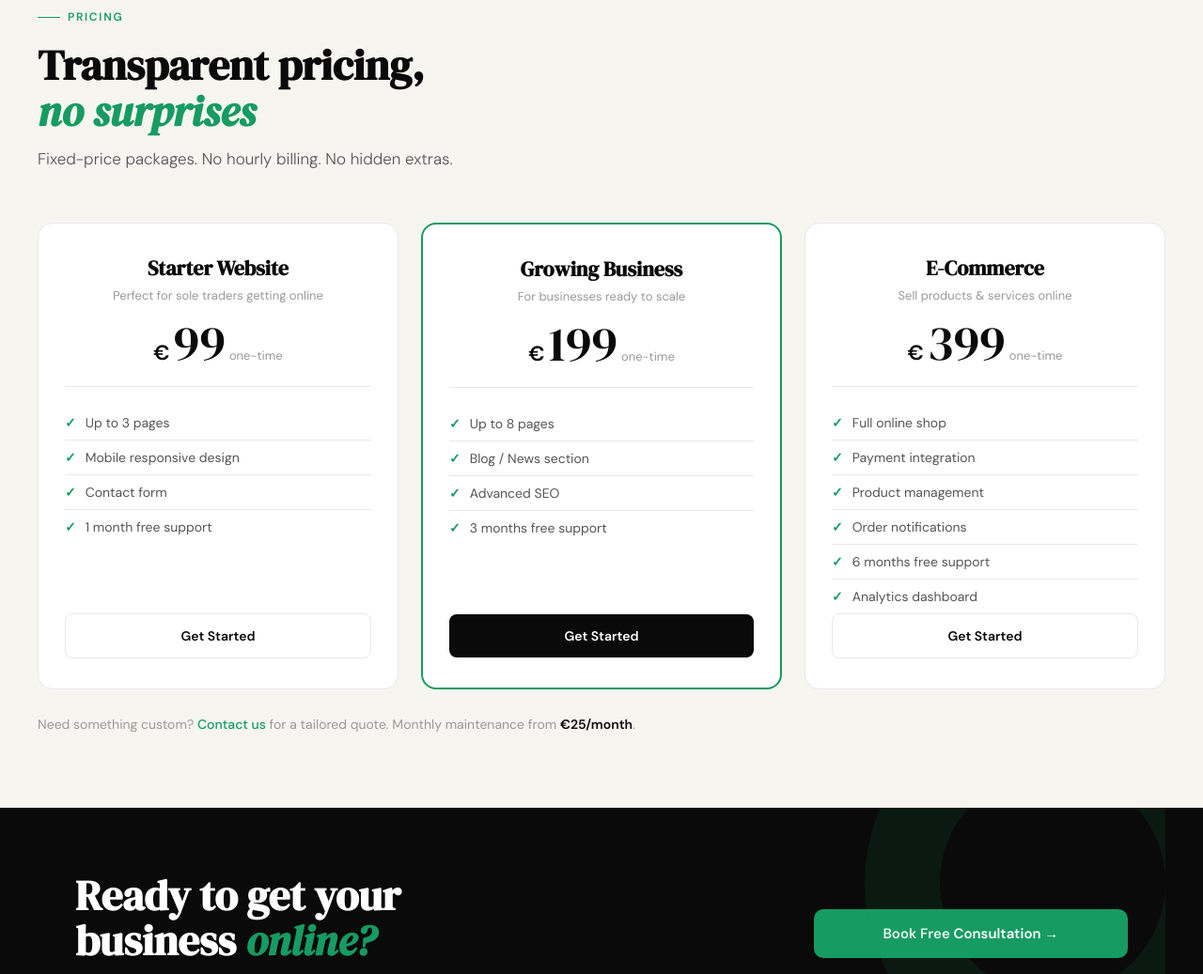
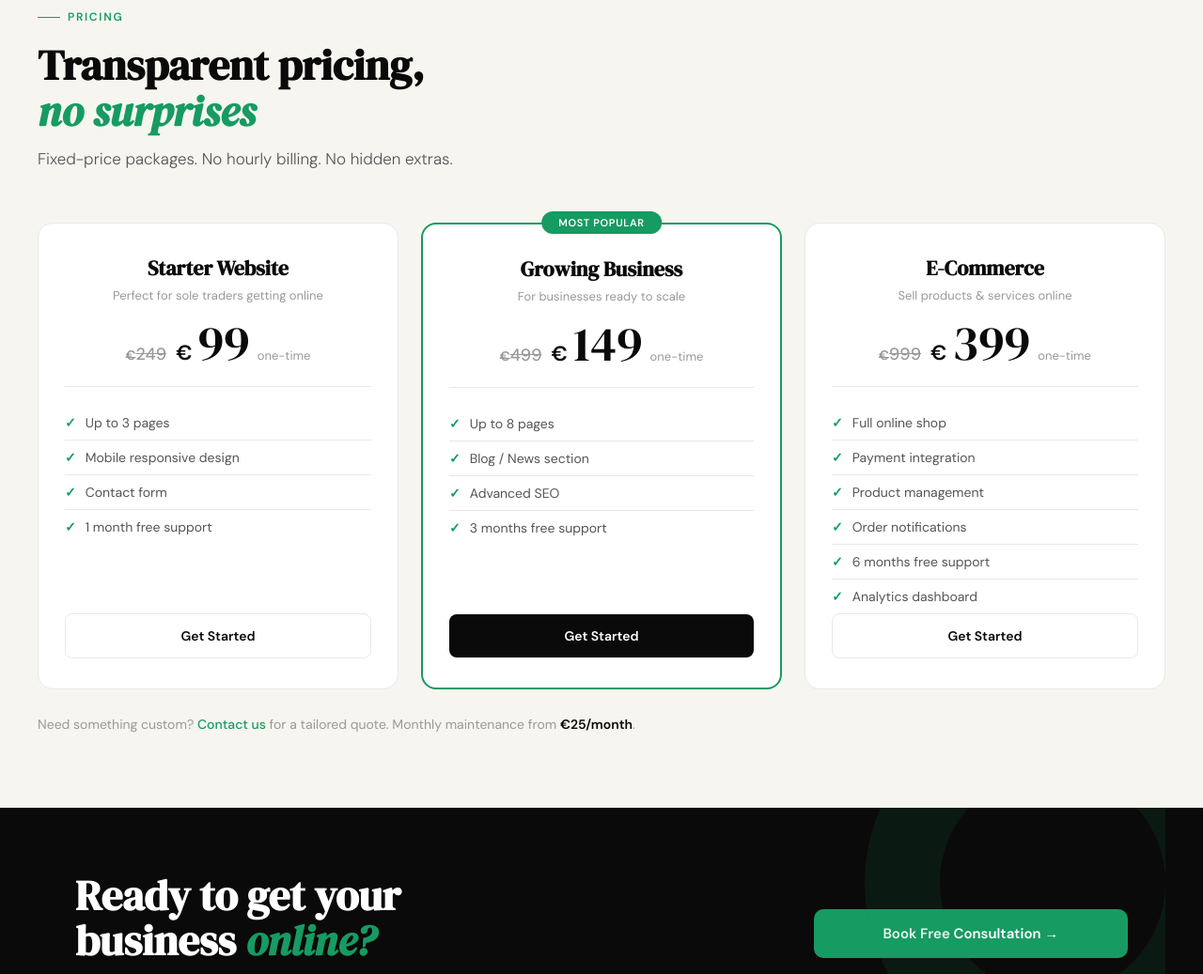
Before and after one commit to CommitMike/finaldublinwebsiteco, a plain HTML site: page index.html in a window 1280 px wide. Shown: the part 3244-4281 px from the top of the page at 94% size. Drawn offline with Linux system fonts and the light colour scheme.

Commit message:
pricing changes

```diff
--- a/css/styles.css
+++ b/css/styles.css
@@ -257,6 +257,7 @@ h4 { font-size: 15px; font-weight: 600; color: var(--ink); margin-bottom: 6px; }
   border: 1px solid var(--line);
   border-radius: var(--radius-lg);
   padding: 32px 28px;
+  position: relative; /* Added to support absolute positioning of badge if needed */
 }
 .pricing-card:hover { box-shadow: 0 16px 40px rgba(0,0,0,0.08); }
 .pricing-card.featured { border: 2px solid var(--green); }
@@ -270,10 +271,15 @@ h4 { font-size: 15px; font-weight: 600; color: var(--ink); margin-bottom: 6px; }
 .pricing-header { text-align: center; padding-bottom: 20px; border-bottom: 1px solid var(--line); margin-bottom: 20px; }
 .pricing-header h3 { font-family: var(--serif); font-size: 22px; margin-bottom: 6px; }
 .pricing-header p { font-size: 13px; color: var(--muted); margin-bottom: 16px; }
-.price { display: flex; align-items: baseline; justify-content: center; gap: 4px; }
+
+/* Updated price layout to accommodate old prices nicely */
+.price { display: flex; align-items: baseline; justify-content: center; gap: 6px; flex-wrap: wrap; }
+.old-price { text-decoration: line-through; color: var(--muted); font-size: 18px; margin-right: 4px; font-weight: 500; }
+.old-price .currency { font-size: 14px; color: var(--muted); }
+
 .currency { font-size: 22px; font-weight: 600; color: var(--ink); }
 .amount { font-family: var(--serif); font-size: 52px; line-height: 1; color: var(--ink); }
-.period { font-size: 13px; color: var(--muted); }
+.period { font-size: 13px; color: var(--muted); margin-left: 2px; }
 .pricing-features { flex: 1; }
 .pricing-features li {
   padding: 9px 0; font-size: 14px; color: var(--mid);
--- a/index.html
+++ b/index.html
@@ -242,7 +242,11 @@
         <div class="pricing-header">
           <h3>Starter Website</h3>
           <p>Perfect for sole traders getting online</p>
-          <div class="price"><span class="currency">€</span><span class="amount">99</span><span class="period">one-time</span></div>
+          <div class="price">
+            <span class="old-price"><span class="currency">€</span>249</span>
+            <span class="currency">€</span><span class="amount">99</span>
+            <span class="period">one-time</span>
+          </div>
         </div>
         <ul class="pricing-features">
           <li>Up to 3 pages</li>
@@ -257,7 +261,11 @@
         <div class="pricing-header">
           <h3>Growing Business</h3>
           <p>For businesses ready to scale</p>
-          <div class="price"><span class="currency">€</span><span class="amount">199</span><span class="period">one-time</span></div>
+          <div class="price">
+            <span class="old-price"><span class="currency">€</span>499</span>
+            <span class="currency">€</span><span class="amount">149</span>
+            <span class="period">one-time</span>
+          </div>
         </div>
         <ul class="pricing-features">
           <li>Up to 8 pages</li>
@@ -271,7 +279,11 @@
         <div class="pricing-header">
           <h3>E-Commerce</h3>
           <p>Sell products & services online</p>
-          <div class="price"><span class="currency">€</span><span class="amount">399</span><span class="period">one-time</span></div>
+          <div class="price">
+            <span class="old-price"><span class="currency">€</span>999</span>
+            <span class="currency">€</span><span class="amount">399</span>
+            <span class="period">one-time</span>
+          </div>
         </div>
         <ul class="pricing-features">
           <li>Full online shop</li>
```
